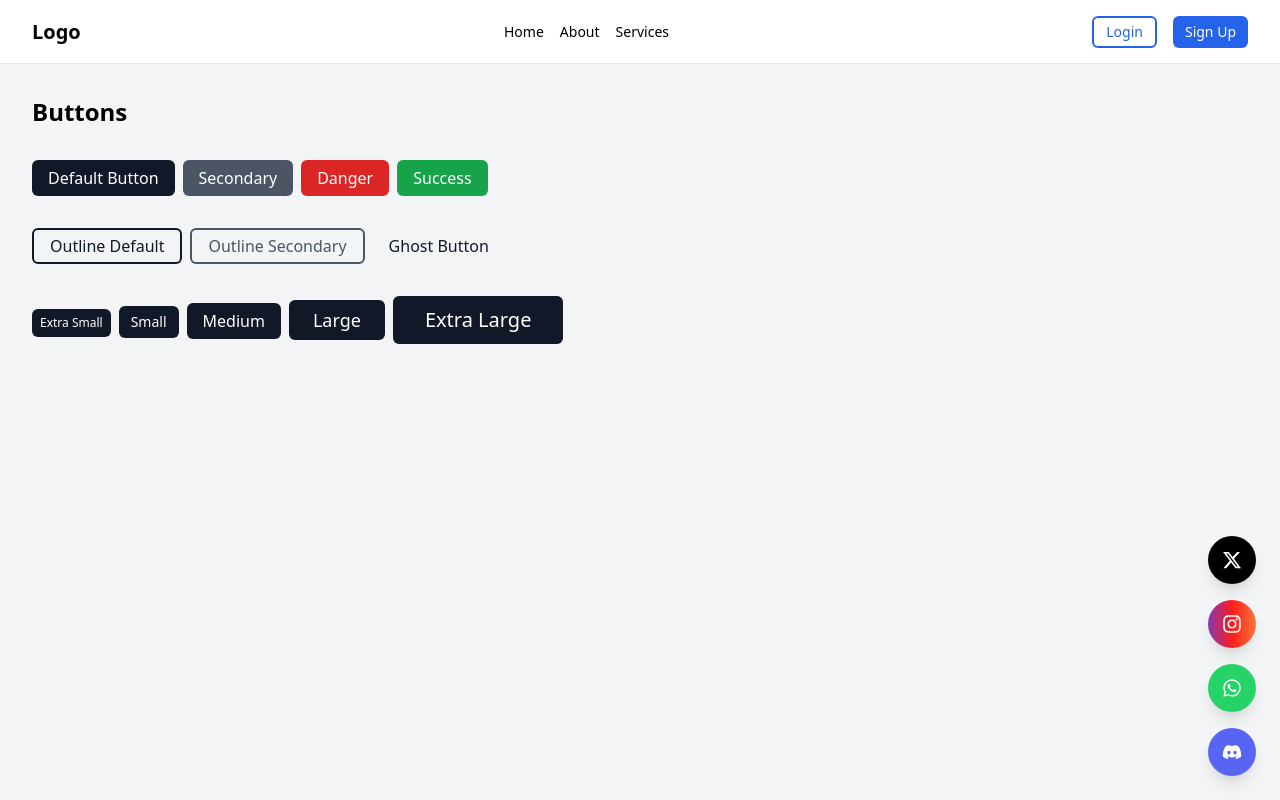
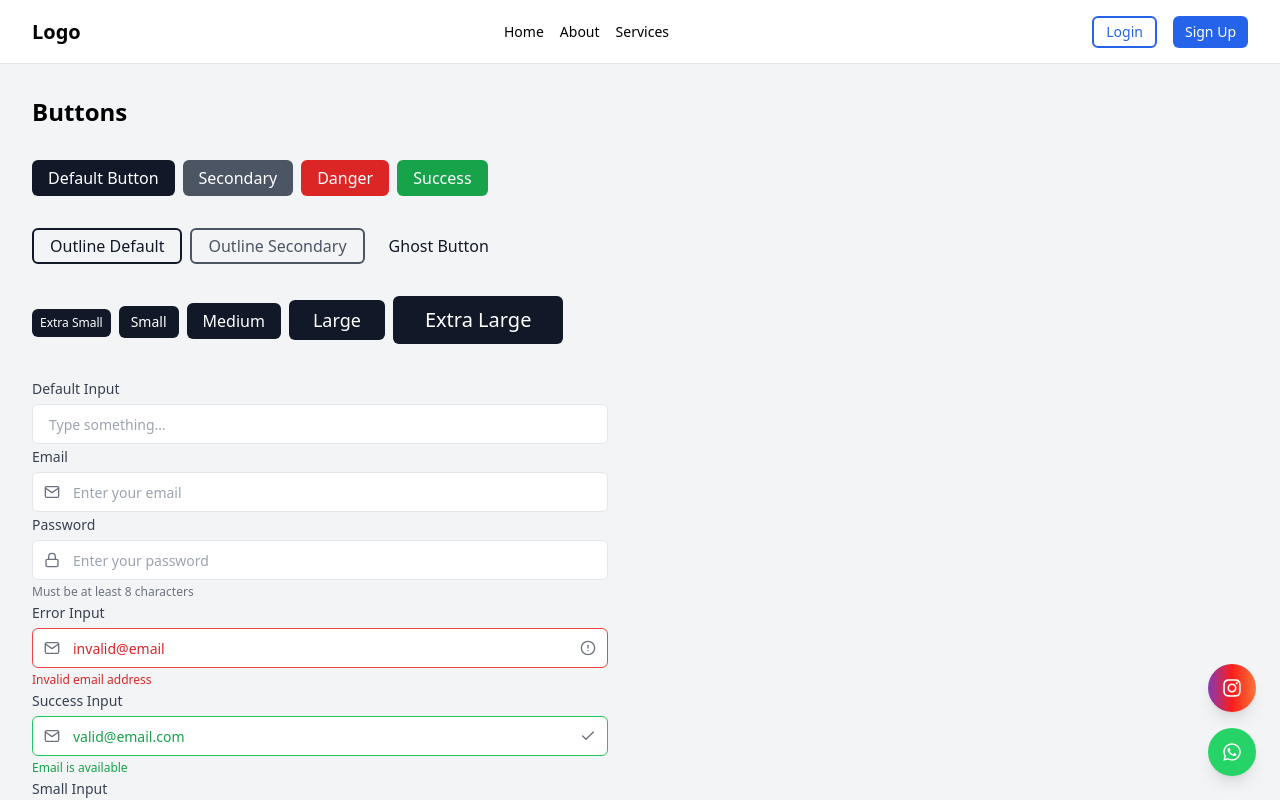
Before and after one commit to imneli/-metamorphosis-ui, a Next.js app: page /components in a window 1280 px wide. Shown: the top 800 px of the page. Built offline with nearby package versions, Linux system fonts and the light colour scheme.

Commit message:
:sparkles: add: Input (Novos Inputs + Styles)

```diff
--- a/src/pages/components.tsx
+++ b/src/pages/components.tsx
@@ -1,7 +1,9 @@
 import React from 'react';
 import { Button } from '@/ui/components/Button';
 import { HeaderOne } from '@/ui/components/Headers/HeaderOne';
-import { Cta, CtaContainer } from '@/ui/components/Cta'
+import { Input } from '@/ui/components/Input';
+import { Cta } from '@/ui/components/Cta';
+import { FiMail, FiLock, FiCheck, FiAlertCircle } from 'react-icons/fi';
 
 export default function ComponentsTest() {
   const navigation = [
@@ -54,12 +56,65 @@ export default function ComponentsTest() {
         </div>
 
         <div className="space-x-2">
-            <Cta platform="twitter" href="https://x.com" order={4} size="lg" />
-            <Cta platform="discord" href="https://x.com" order={1} size="lg" />
-            <Cta platform="whatsapp" href="https://x.com" order={2} size="lg" />
-            <Cta platform="instagram" href="https://x.com" order={3} size="lg" />
+            <Cta platform="instagram" href="https://x.com" order={2} size="lg" />
+            <Cta platform="whatsapp" href="https://x.com" order={1} size="lg" />
         </div>
-      </div>
+        <div className='max-w-xl'>
+          <Input
+            label="Default Input"
+            placeholder="Type something..."
+          />
+
+          <Input
+            label="Email"
+            type="email"
+            placeholder="Enter your email"
+            startIcon={<FiMail />}
+          />
+
+          <Input
+            label="Password"
+            type="password"
+            placeholder="Enter your password"
+            startIcon={<FiLock />}
+            helperText="Must be at least 8 characters"
+          />
+
+          <Input
+            label="Error Input"
+            value="invalid@email"
+            error="Invalid email address"
+            startIcon={<FiMail />}
+            endIcon={<FiAlertCircle />}
+          />
+
+          <Input
+            label="Success Input"
+            value="valid@email.com"
+            success="Email is available"
+            startIcon={<FiMail />}
+            endIcon={<FiCheck />}
+          />
+
+          <Input
+            label="Small Input"
+            size="sm"
+            placeholder="Small input"
+          />
+
+          <Input
+            label="Large Input"
+            size="lg"
+            placeholder="Large input"
+          />
+
+          <Input
+            label="Disabled Input"
+            disabled
+            placeholder="Disabled input"
+          />
+        </div>
+        </div>
     </div>
   );
 }
--- /dev/null
+++ b/src/ui/components/Input.tsx
@@ -0,0 +1,123 @@
+import React, { forwardRef } from 'react';
+import { cva, type VariantProps } from 'class-variance-authority';
+import { cn } from '@/lib/utils';
+
+const inputVariants = cva(
+  'flex w-full rounded-md border text-sm transition-colors focus-visible:outline-none focus-visible:ring-2 focus-visible:ring-offset-2 disabled:cursor-not-allowed disabled:opacity-50',
+  {
+    variants: {
+      variant: {
+        default: 'border-gray-200',
+        error: 'border-red-500',
+        success: 'border-green-500',
+      },
+      size: {
+        sm: 'h-8 px-3 text-xs',
+        md: 'h-10 px-4 text-sm',
+        lg: 'h-12 px-6 text-base',
+      },
+      fullWidth: {
+        true: 'w-full',
+        false: 'w-auto',
+      }
+    },
+    compoundVariants: [
+      {
+        variant: 'default',
+        className: 'hover:border-gray-300 focus-visible:ring-blue-500',
+      },
+      {
+        variant: 'error',
+        className: 'hover:border-red-600 focus-visible:ring-red-500 text-red-600 placeholder:text-red-400',
+      },
+      {
+        variant: 'success',
+        className: 'hover:border-green-600 focus-visible:ring-green-500 text-green-600 placeholder:text-green-400',
+      },
+    ],
+    defaultVariants: {
+      variant: 'default',
+      size: 'md',
+      fullWidth: true,
+    }
+  }
+);
+
+export interface InputProps
+  extends React.InputHTMLAttributes<HTMLInputElement>,
+    VariantProps<typeof inputVariants> {
+  label?: string;
+  helperText?: string;
+  error?: string;
+  success?: string;
+  startIcon?: React.ReactNode;
+  endIcon?: React.ReactNode;
+}
+
+const Input = forwardRef<HTMLInputElement, InputProps>(
+  ({
+    className,
+    variant,
+    size,
+    fullWidth,
+    label,
+    helperText,
+    error,
+    success,
+    startIcon,
+    endIcon,
+    disabled,
+    ...props
+  }, ref) => {
+    const inputVariant = error ? 'error' : success ? 'success' : variant;
+
+    return (
+      <div className="space-y-1">
+        {label && (
+          <label className="text-sm font-medium text-gray-700">
+            {label}
+          </label>
+        )}
+        <div className="relative">
+          {startIcon && (
+            <div className="absolute left-3 top-1/2 -translate-y-1/2 text-gray-500">
+              {startIcon}
+            </div>
+          )}
+          <input
+            className={cn(
+              inputVariants({ variant: inputVariant, size, fullWidth }),
+              startIcon && 'pl-10',
+              endIcon && 'pr-10',
+              className
+            )}
+            ref={ref}
+            disabled={disabled}
+            {...props}
+          />
+          {endIcon && (
+            <div className="absolute right-3 top-1/2 -translate-y-1/2 text-gray-500">
+              {endIcon}
+            </div>
+          )}
+        </div>
+        {(helperText || error || success) && (
+          <p
+            className={cn(
+              "text-xs",
+              error && "text-red-600",
+              success && "text-green-600",
+              !error && !success && "text-gray-500"
+            )}
+          >
+            {error || success || helperText}
+          </p>
+        )}
+      </div>
+    );
+  }
+);
+
+Input.displayName = 'Input';
+
+export { Input, inputVariants };
```
